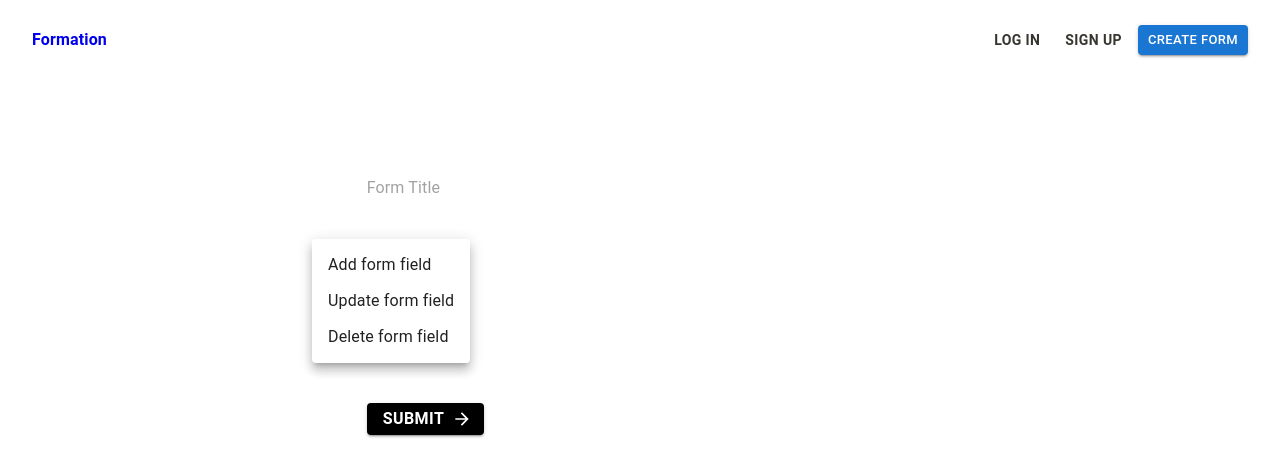
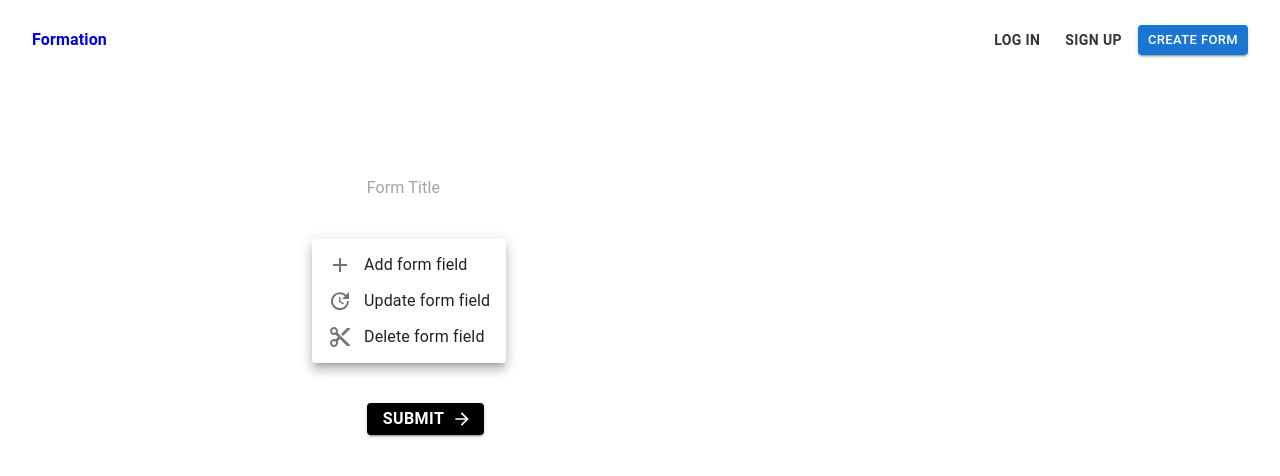
Before and after one commit to bisratawoke/formation, a Next.js app: page /form in a window 1280 px wide. Both pictures are taken after a click on the button 332 px from the left and 259 px from the top of the page. Shown: the top 476 px of the page. Built offline with nearby package versions, Linux system fonts and the light colour scheme; no server answers.

Commit message:
Added icons to menu items

```diff
--- a/src/components/InputFieldUtilsMenu.tsx
+++ b/src/components/InputFieldUtilsMenu.tsx
@@ -2,8 +2,11 @@
 import * as React from "react";
 import Menu from "@mui/material/Menu";
 import MenuItem from "@mui/material/MenuItem";
-import { Box, IconButton } from "@mui/material";
+import { Box, IconButton, ListItemIcon, ListItemText } from "@mui/material";
 import AppsIcon from "@mui/icons-material/Apps";
+import { Add } from "@mui/icons-material";
+import ContentCutIcon from "@mui/icons-material/ContentCut";
+import UpdateIcon from "@mui/icons-material/Update";
 export default function InputFieldUtilsMenu({
   setOpenDrawer,
 }: {
@@ -15,8 +18,12 @@ export default function InputFieldUtilsMenu({
     setAnchorEl(event.currentTarget);
   };
   const handleClose = () => {
+    setAnchorEl(null);
+  };
+
+  const handleItemClick = () => {
     setOpenDrawer(true);
-    setAnchorEl(null);
+    handleClose();
   };
 
   return (
@@ -48,9 +55,24 @@ export default function InputFieldUtilsMenu({
           horizontal: "left",
         }}
       >
-        <MenuItem onClick={handleClose}>Add form field</MenuItem>
-        <MenuItem onClick={handleClose}>Update form field</MenuItem>
-        <MenuItem onClick={handleClose}>Delete form field</MenuItem>
+        <MenuItem onClick={handleItemClick}>
+          <ListItemIcon>
+            <Add />
+          </ListItemIcon>
+          <ListItemText>Add form field</ListItemText>
+        </MenuItem>
+        <MenuItem onClick={handleItemClick}>
+          <ListItemIcon>
+            <UpdateIcon />
+          </ListItemIcon>
+          <ListItemText>Update form field</ListItemText>
+        </MenuItem>
+        <MenuItem onClick={handleItemClick}>
+          <ListItemIcon>
+            <ContentCutIcon />
+          </ListItemIcon>
+          <ListItemText>Delete form field</ListItemText>
+        </MenuItem>
       </Menu>
     </Box>
   );
```
